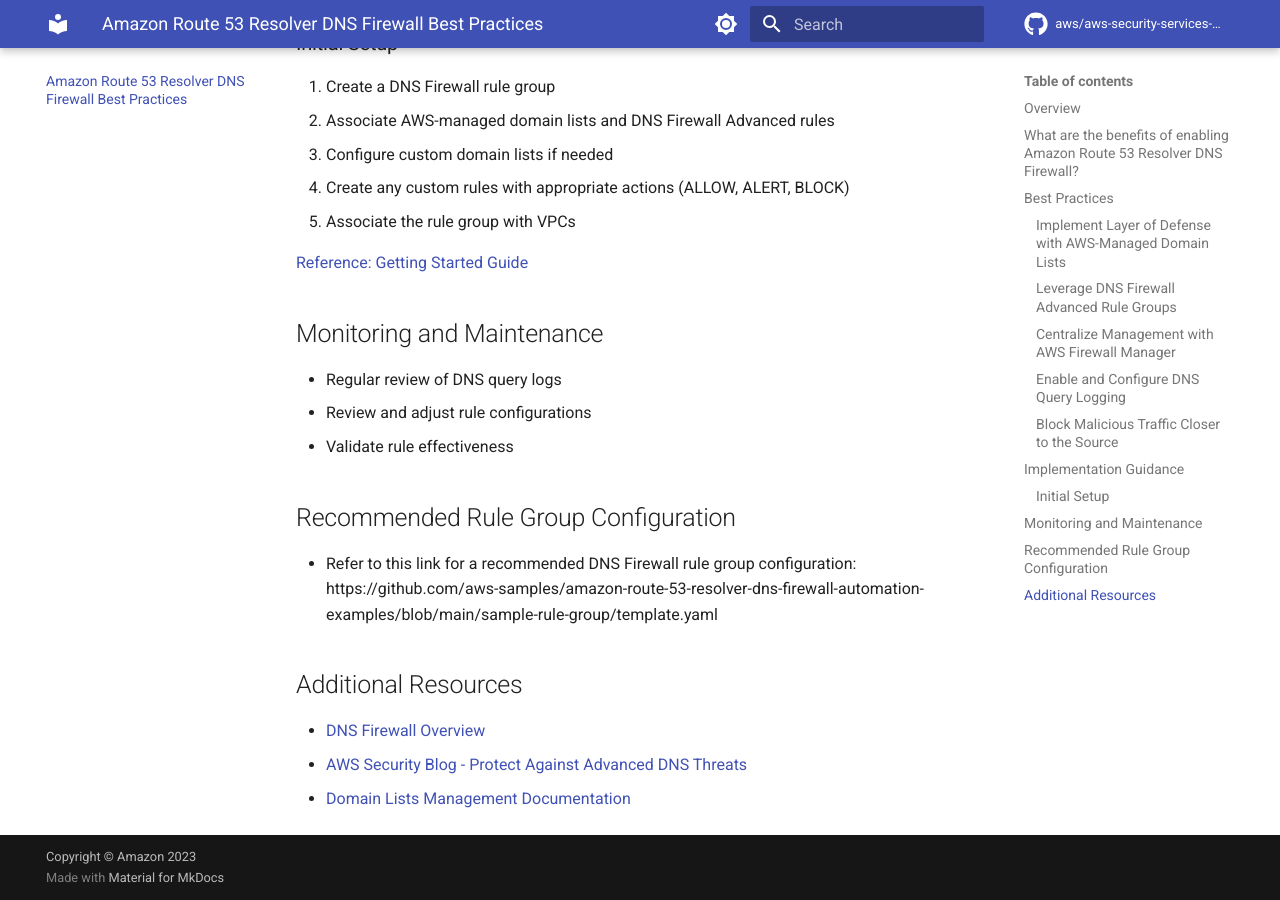
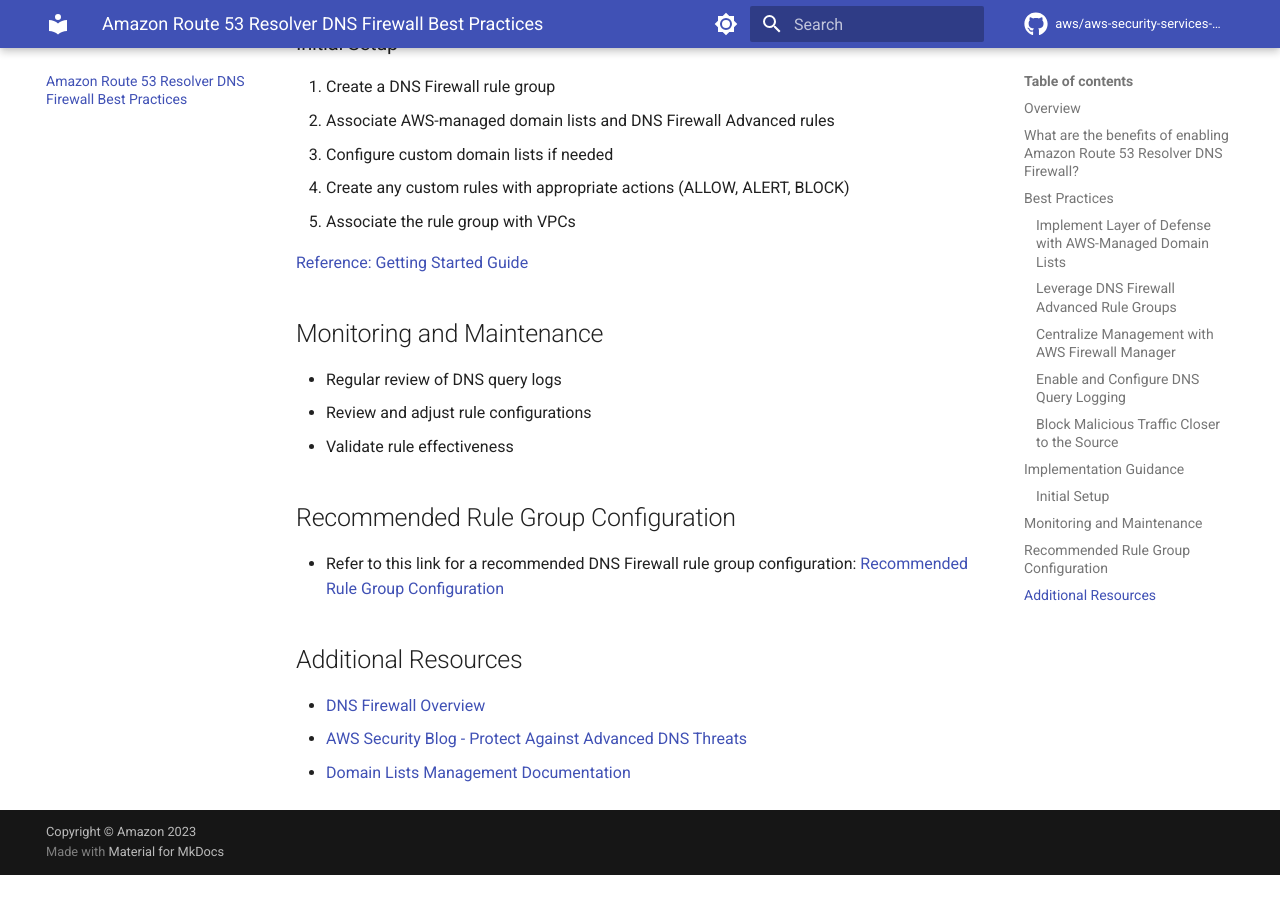
Before and after one commit to aws/aws-security-services-best-practices, an MkDocs documentation site: the page built from docs/en/guides/dns-firewall/index.md, in a window 1280 px wide and 900 px high, scrolled down 2348 px. Built offline with MkDocs 1.6.1 and Material for MkDocs 9.7.7, drawn with Linux system fonts in a browser that asks for light colours; comment, search, counter and statistics services are not loaded; after the commit the page ends 3223 px from its top, so only the background shows below that.

```diff
--- a/docs/en/guides/dns-firewall/index.md
+++ b/docs/en/guides/dns-firewall/index.md
@@ -91,7 +91,7 @@
 
 ## Recommended Rule Group Configuration
 
-* Refer to this link for a recommended DNS Firewall rule group configuration: https://github.com/aws-samples/amazon-route-53-resolver-dns-firewall-automation-examples/blob/main/sample-rule-group/template.yaml
+* Refer to this link for a recommended DNS Firewall rule group configuration: [Recommended Rule Group Configuration](https://github.com/aws-samples/amazon-route-53-resolver-dns-firewall-automation-examples/blob/main/sample-rule-group/template.yaml)
 
 ## Additional Resources
 
```
